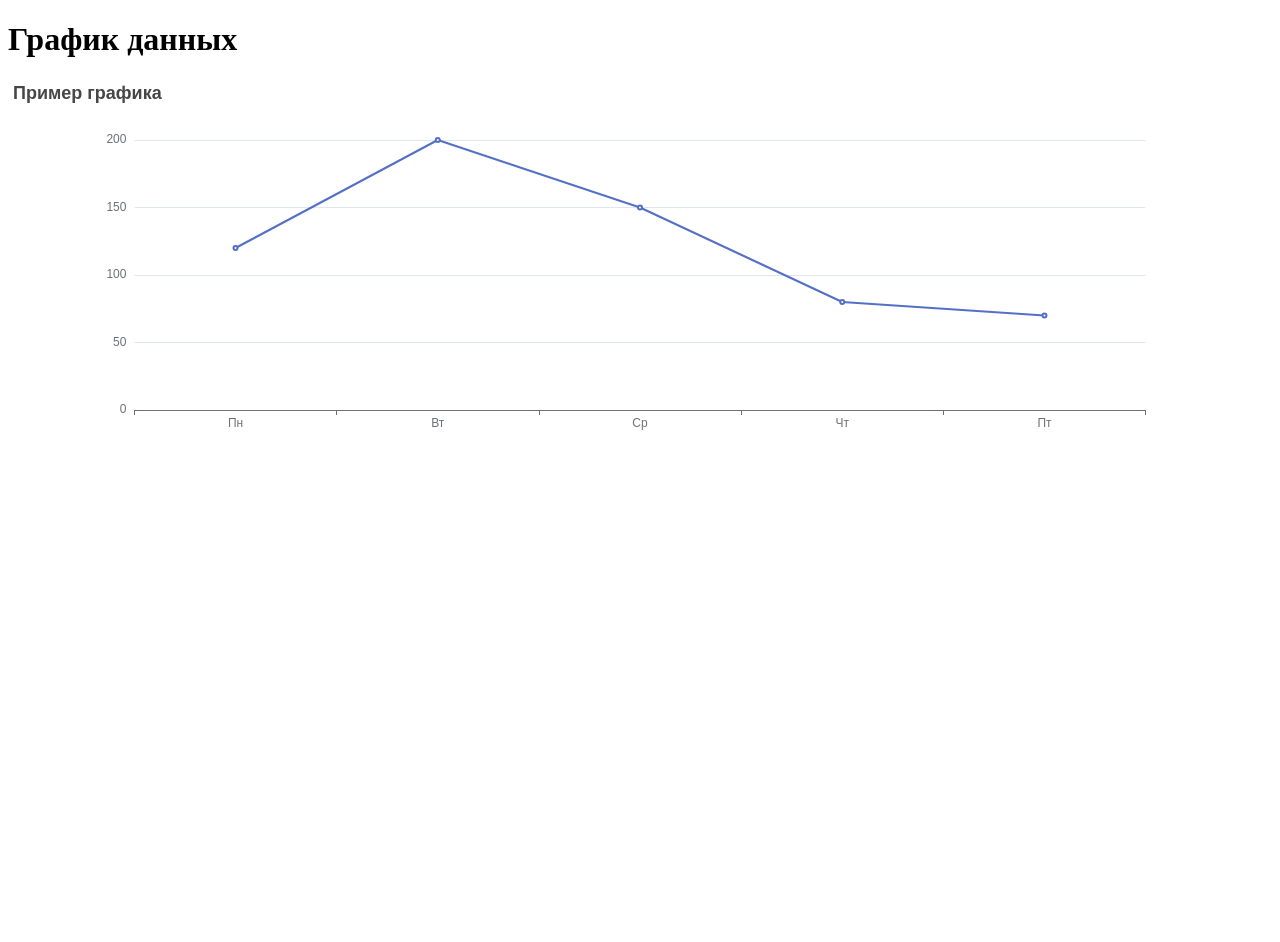
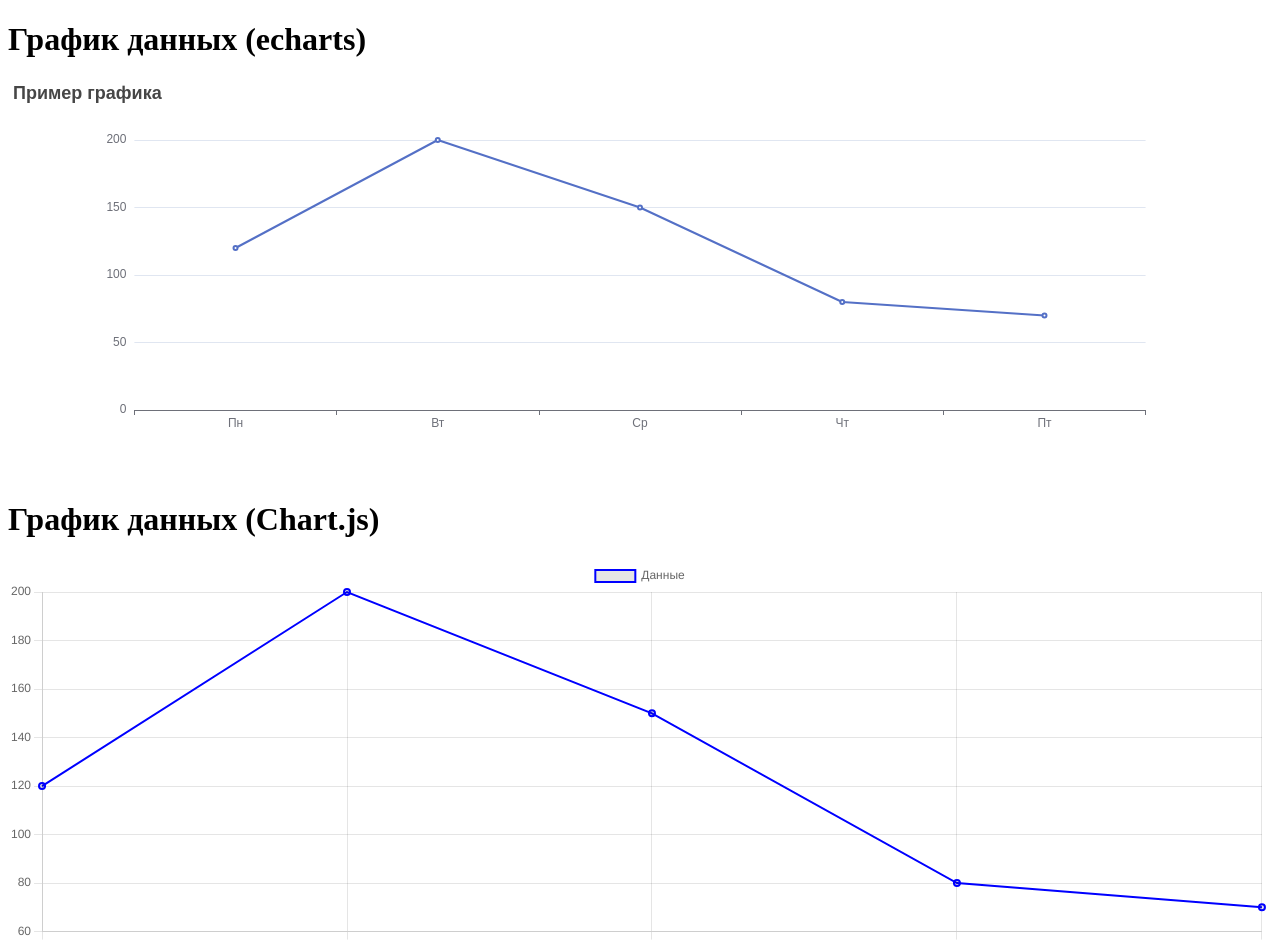
Before and after one commit to DanilMus/WebTableAnalyser, a Vue app: page / in a window 1280 px wide. Shown: the top 942 px of the page. Before the commit the page ends 800 px from the top, so only its background shows below. Built offline with nearby package versions, Linux system fonts and the light colour scheme.

Commit message:
Сравнение двух библиотек для графиков мощной echarts и популярной charts.js

```diff
--- a/package.json
+++ b/package.json
@@ -8,6 +8,7 @@
     "lint": "vue-cli-service lint"
   },
   "dependencies": {
+    "chart.js": "^4.4.8",
     "core-js": "^3.8.3",
     "echarts": "^5.6.0",
     "vue": "^3.2.13"
--- a/src/App.vue
+++ b/src/App.vue
@@ -1,11 +1,16 @@
 <script setup>
 import TableChart from './components/TableChart.vue';
+import TableChart2 from './components/TableChart2.vue';
 </script>
 
 <template>
     <div>
-        <h1> График данных</h1>
+        <h1> График данных (echarts)</h1>
         <TableChart />
+    </div>
+    <div>
+        <h1>График данных (Chart.js)</h1>
+        <TableChart2 />
     </div>
 </template>
 
--- /dev/null
+++ b/src/components/TableChart2.vue
@@ -0,0 +1,38 @@
+<script setup>
+import { ref, onMounted } from "vue";
+import { Chart, registerables } from "chart.js";
+
+Chart.register(...registerables);
+
+const chartRef = ref(null);
+
+onMounted(() => {
+    if (!chartRef.value) return;
+
+    new Chart(chartRef.value, {
+        type: "line", // Тип графика
+        data: {
+            labels: ["Пн", "Вт", "Ср", "Чт", "Пт"],
+            datasets: [
+                {
+                    label: "Данные",
+                    data: [120, 200, 150, 80, 70],
+                    borderColor: "blue",
+                    borderWidth: 2,
+                    fill: false,
+                },
+            ],
+        },
+        options: {
+            responsive: true,
+            maintainAspectRatio: false,
+        },
+    });
+});
+</script>
+
+<template>
+    <div style="width: 100%; height: 400px;">
+        <canvas ref="chartRef"></canvas>
+    </div>
+</template>
```
Also changed, not shown: 1 other file (tests, documents, lock files or other folders).
